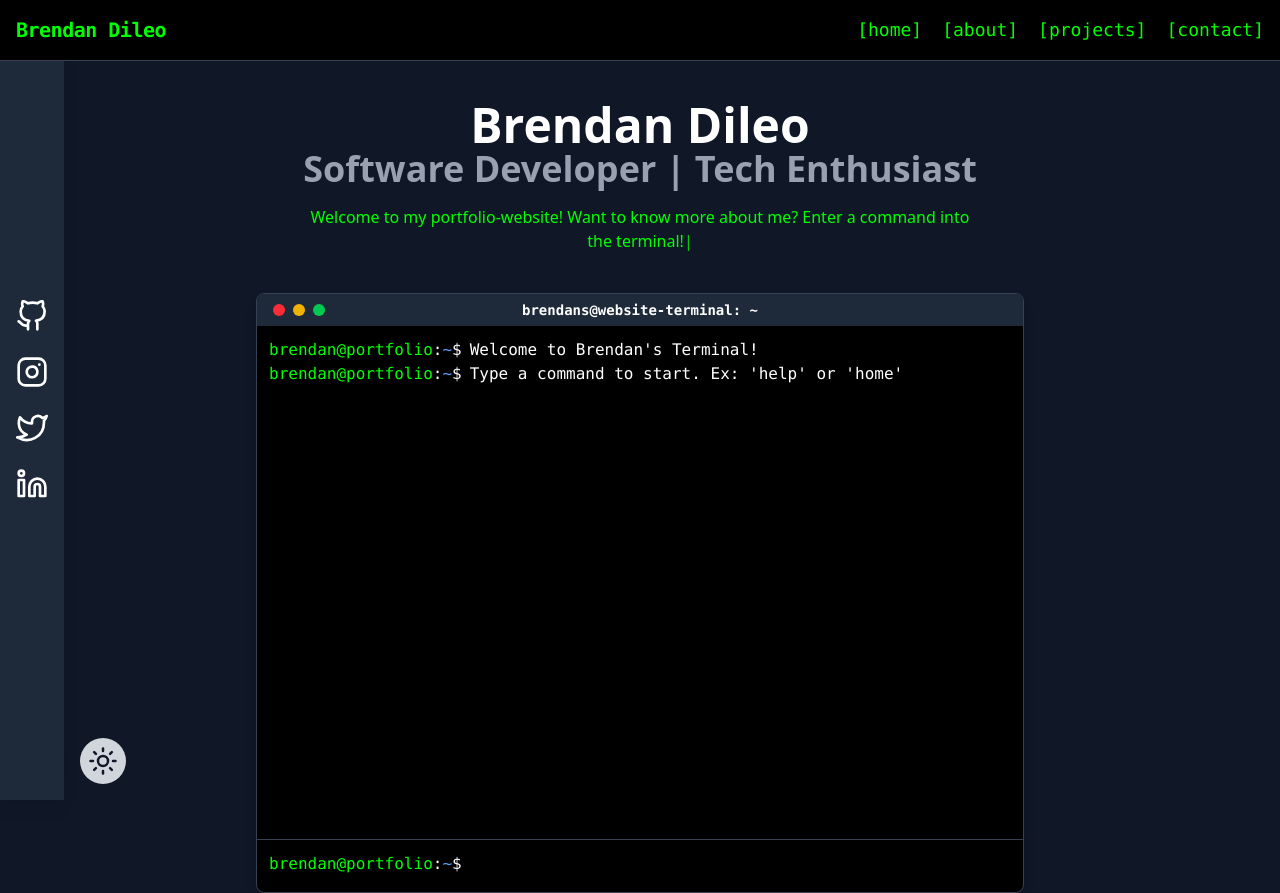
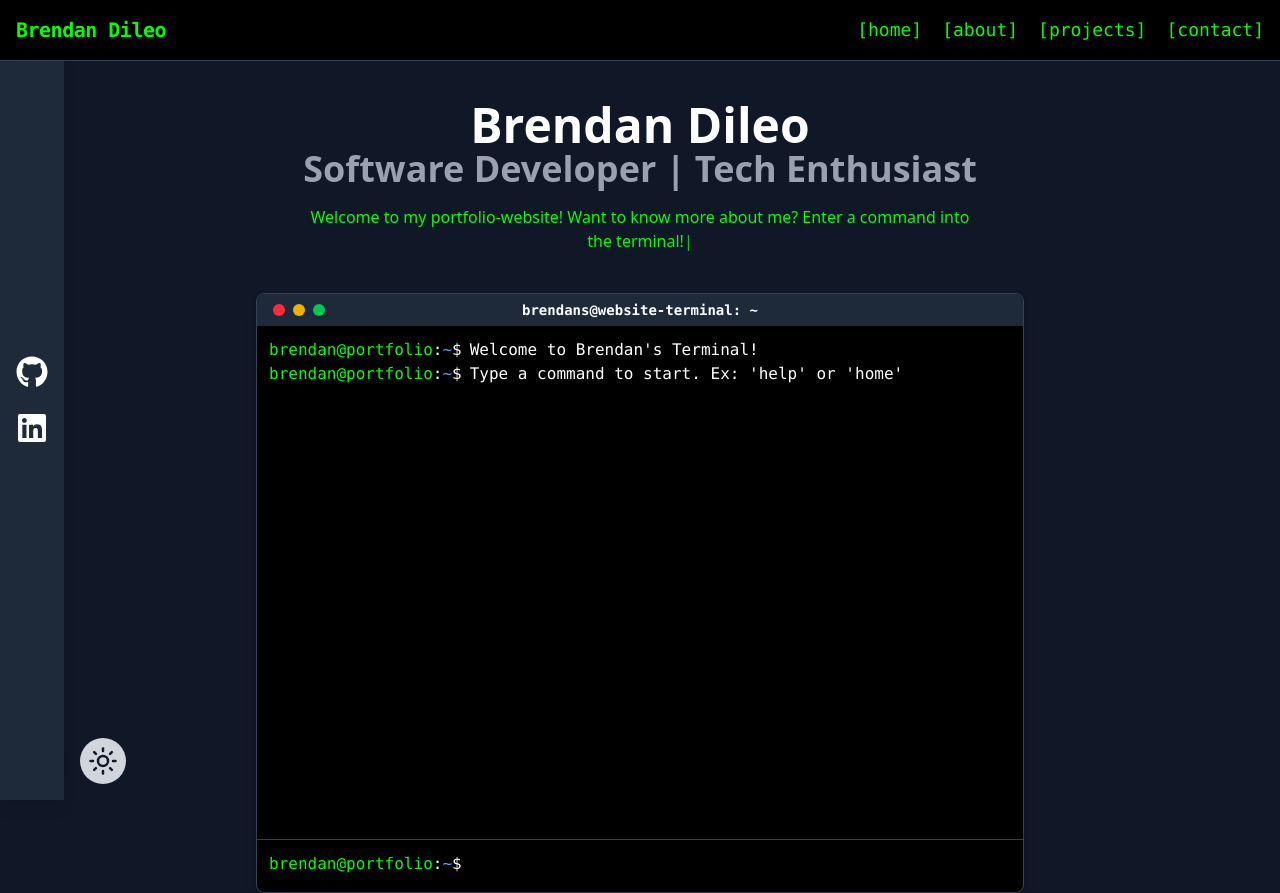
Before and after one commit to brendanddev/brendans-website, a React (Vite) app: page / in a window 1280 px wide. Built offline with nearby package versions, Linux system fonts and the light colour scheme.

Commit message:
Commit #62 - Changing Icons on Sidebar Component

```diff
--- a/src/components/Sidebar.jsx
+++ b/src/components/Sidebar.jsx
@@ -1,51 +1,32 @@
+
+
 // Sidebar.jsx
 // Brendan Dileo
 
 import { motion } from "framer-motion";
 
+import { FaGithub, FaDiscord, FaLinkedin, FaStackOverflow, FaGitlab } from "react-icons/fa";
+import { SiLeetcode } from "react-icons/si";
+import { CgMail } from "react-icons/cg";
+
+
 const Sidebar = () => {
     return (
         <motion.div
-            initial={{ x: -100, opacity: 0 }} // Start off-screen to the left
-            animate={{ x: 0, opacity: 1 }}   // Slide in to position
-            transition={{ type: "spring", stiffness: 100, damping: 15 }} // Smooth spring effect
+            initial={{ x: -100, opacity: 0 }}
+            animate={{ x: 0, opacity: 1 }}
+            transition={{ type: "spring", stiffness: 100, damping: 15 }}
             className="fixed left-0 top-0 h-full w-16 flex flex-col items-center justify-center bg-gray-800 shadow-lg z-30"
         >
             <ul className="space-y-6">
                 <li>
                     <a href="https://github.com/" aria-label="GitHub" target="_blank" rel="noreferrer">
-                        <svg xmlns="http://www.w3.org/2000/svg" role="img" viewBox="0 0 24 24" fill="none" stroke="currentColor" strokeWidth="2" strokeLinecap="round" strokeLinejoin="round" className="w-8 h-8 text-white hover:text-[#00ff00]">
-                            <title>GitHub</title>
-                            <path d="M9 19c-5 1.5-5-2.5-7-3m14 6v-3.87a3.37 3.37 0 0 0-.94-2.61c3.14-.35 6.44-1.54 6.44-7A5.44 5.44 0 0 0 20 4.77 5.07 5.07 0 0 0 19.91 1S18.73.65 16 2.48a13.38 13.38 0 0 0-7 0C6.27.65 5.09 1 5.09 1A5.07 5.07 0 0 0 5 4.77a5.44 5.44 0 0 0-1.5 3.78c0 5.42 3.3 6.61 6.44 7A3.37 3.37 0 0 0 9 18.13V22"></path>
-                        </svg>
+                        <FaGithub className="w-8 h-8 text-white hover:text-[#00ff00] transition duration-300" />
                     </a>
                 </li>
                 <li>
-                    <a href="https://www.instagram.com/" aria-label="Instagram" target="_blank" rel="noreferrer">
-                        <svg xmlns="http://www.w3.org/2000/svg" role="img" viewBox="0 0 24 24" fill="none" stroke="currentColor" strokeWidth="2" strokeLinecap="round" strokeLinejoin="round" className="w-8 h-8 text-white hover:text-[#00ff00]">
-                            <title>Instagram</title>
-                            <rect x="2" y="2" width="20" height="20" rx="5" ry="5"></rect>
-                            <path d="M16 11.37A4 4 0 1 1 12.63 8 4 4 0 0 1 16 11.37z"></path>
-                            <line x1="17.5" y1="6.5" x2="17.51" y2="6.5"></line>
-                        </svg>
-                    </a>
-                </li>
-                <li>
-                    <a href="https://twitter.com/" aria-label="Twitter" target="_blank" rel="noreferrer">
-                        <svg xmlns="http://www.w3.org/2000/svg" role="img" viewBox="0 0 24 24" fill="none" stroke="currentColor" strokeWidth="2" strokeLinecap="round" strokeLinejoin="round" className="w-8 h-8 text-white hover:text-[#00ff00]">
-                            <title>Twitter</title>
-                            <path d="M23 3a10.9 10.9 0 0 1-3.14 1.53 4.48 4.48 0 0 0-7.86 3v1A10.66 10.66 0 0 1 3 4s-4 9 5 13a11.64 11.64 0 0 1-7 2c9 5 20 0 20-11.5a4.5 4.5 0 0 0-.08-.83A7.72 7.72 0 0 0 23 3z"></path>
-                        </svg>
-                    </a>
-                </li>
-                <li>
-                    <a href="https://www.linkedin.com/in/" aria-label="Linkedin" target="_blank" rel="noreferrer">
-                        <svg xmlns="http://www.w3.org/2000/svg" role="img" viewBox="0 0 24 24" fill="none" stroke="currentColor" strokeWidth="2" strokeLinecap="round" strokeLinejoin="round" className="w-8 h-8 text-white hover:text-[#00ff00]">
-                            <title>LinkedIn</title>
-                            <path d="M16 8a6 6 0 0 1 6 6v7h-4v-7a2 2 0 0 0-2-2 2 2 0 0 0-2 2v7h-4v-7a6 6 0 0 1 6-6z"></path>
-                            <rect x="2" y="9" width="4" height="12"></rect>
-                            <circle cx="4" cy="4" r="2"></circle>
-                        </svg>
+                    <a href="https://www.linkedin.com/in/" aria-label="LinkedIn" target="_blank" rel="noreferrer">
+                        <FaLinkedin className="w-8 h-8 text-white hover:text-[#00ff00] transition duration-300" />
                     </a>
                 </li>
             </ul>
```
